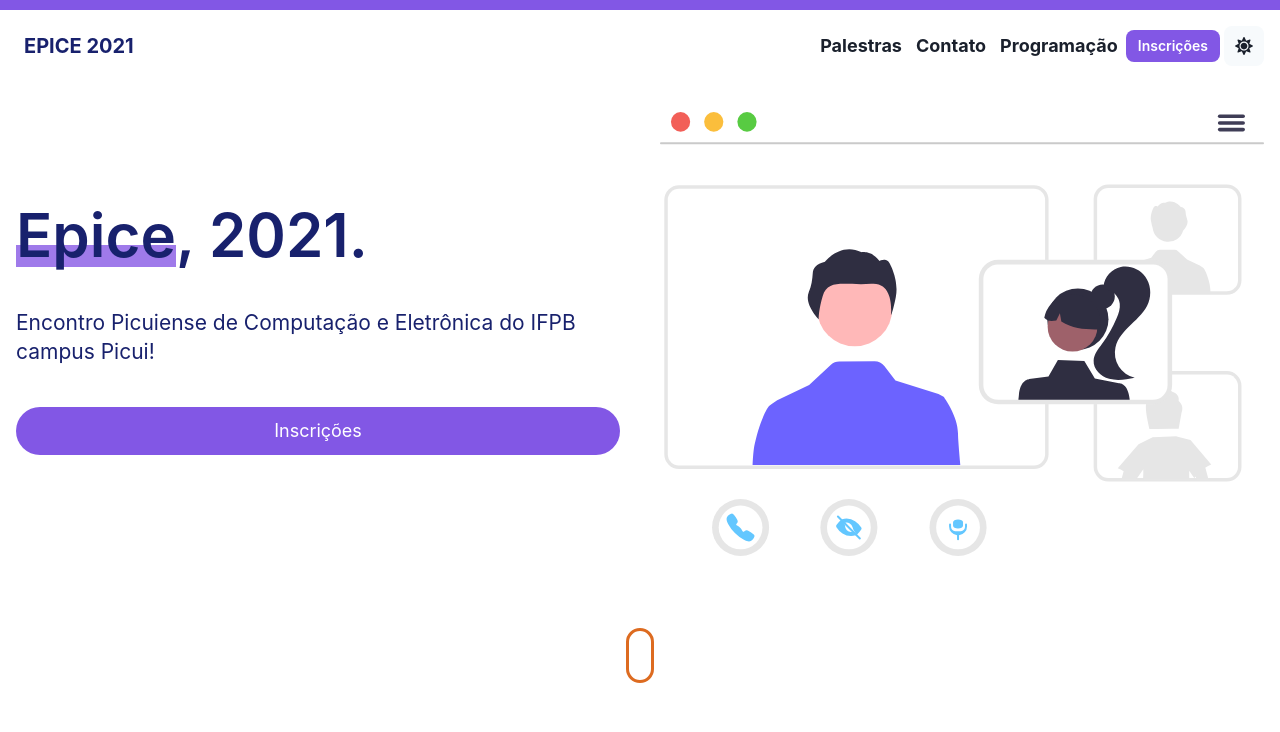
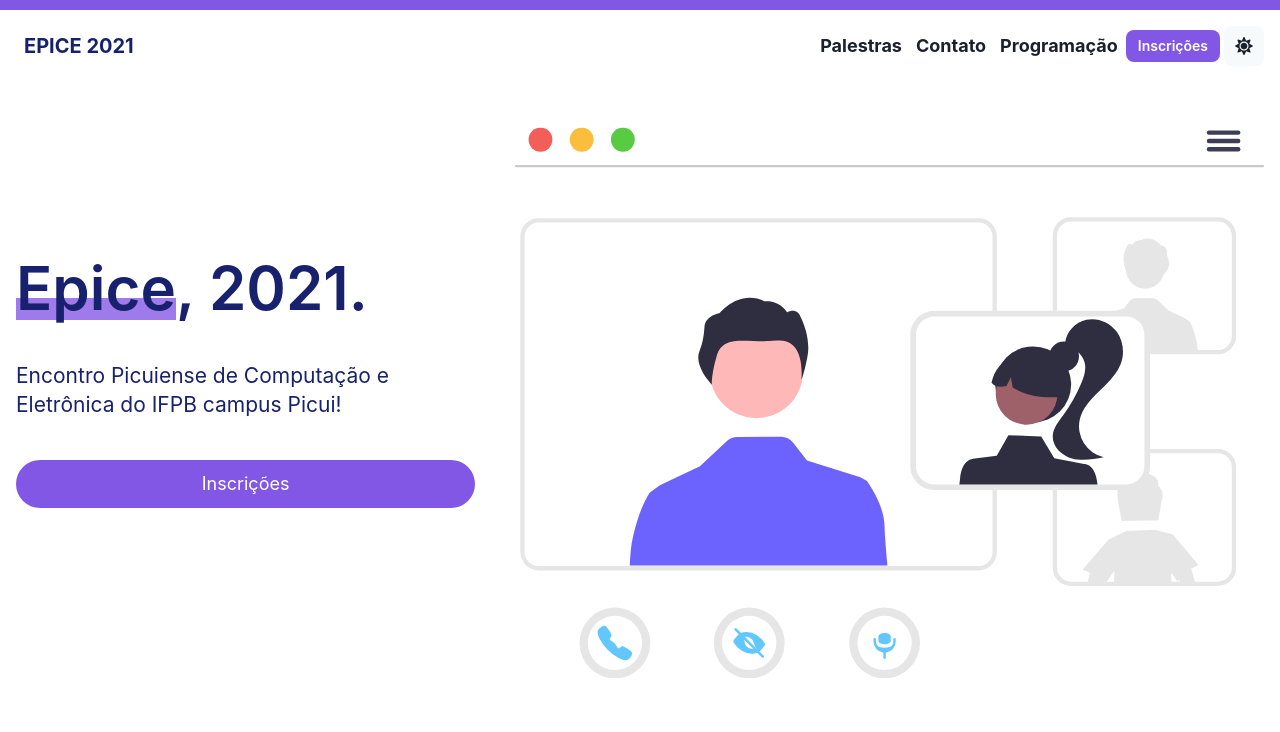
Before and after one commit to KayoRonald/epice-next-app, a Next.js app: page / in a window 1280 px wide. Shown: the top 732 px of the page. Built offline with nearby package versions, Linux system fonts and the light colour scheme.

Commit message:
feat: animation motion

```diff
--- a/src/components/index.ts
+++ b/src/components/index.ts
@@ -2,3 +2,4 @@ export { default as Jumbotron } from './jumbotron';
 export { default as NavBar } from './nav';
 export { default as Input } from './Input';
 export { default as FormHeader } from './FormHeader';
+export { default as MotionBox } from './motion';
--- /dev/null
+++ b/src/components/motion/index.tsx
@@ -0,0 +1,10 @@
+import { chakra, HTMLChakraProps } from "@chakra-ui/react";
+import { motion, HTMLMotionProps } from "framer-motion";
+
+import { Merge } from "../../types/";
+
+type MotionBoxProps = Merge<HTMLChakraProps<"div">, HTMLMotionProps<"div">>;
+
+const MotionBox: React.FC<MotionBoxProps> = motion(chakra.div);
+
+export default MotionBox;
--- a/src/container/Hero/index.tsx
+++ b/src/container/Hero/index.tsx
@@ -11,6 +11,7 @@ import {
   Button
 } from '@chakra-ui/react';
 import { Link } from 'react-scroll';
+import { MotionBox } from "../../components/";
 const DURATION = 1000;
 
 export default function HomeHero() {
@@ -80,6 +81,12 @@ export default function HomeHero() {
             </Link>
           </Stack>
         </Stack>
+        <MotionBox
+          animate={{ y: 20 }}
+          transition={{ repeat: Infinity, duration: 2, repeatType: "reverse" }}
+          width={["100%", "70%", "60%", "60%"]}
+          margin="0 auto"
+        >
           <Flex
             flex={1}
             justify={'center'}
@@ -102,6 +109,7 @@ export default function HomeHero() {
               />
             </Box>
           </Flex>
+        </MotionBox>
       </Stack>
       <Center>
         <span className="scroll-btn">
--- a/src/types/index.ts
+++ b/src/types/index.ts
@@ -28,3 +28,5 @@ export interface InputProps extends ChakraInputProps {
       | React.ChangeEvent<HTMLTextAreaElement>
   ) => void;
 }
+
+export type Merge<P, T> = Omit<P, keyof T> & T;
```
Lines whose indentation alone changed are shown as unchanged.
